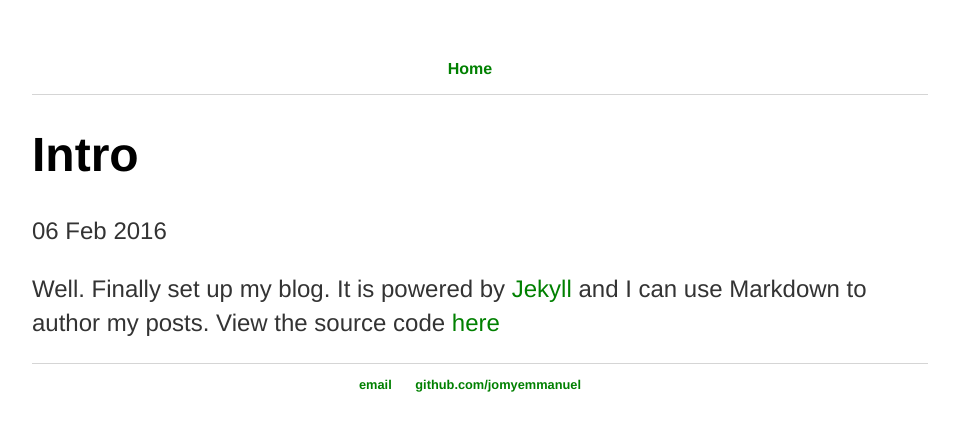
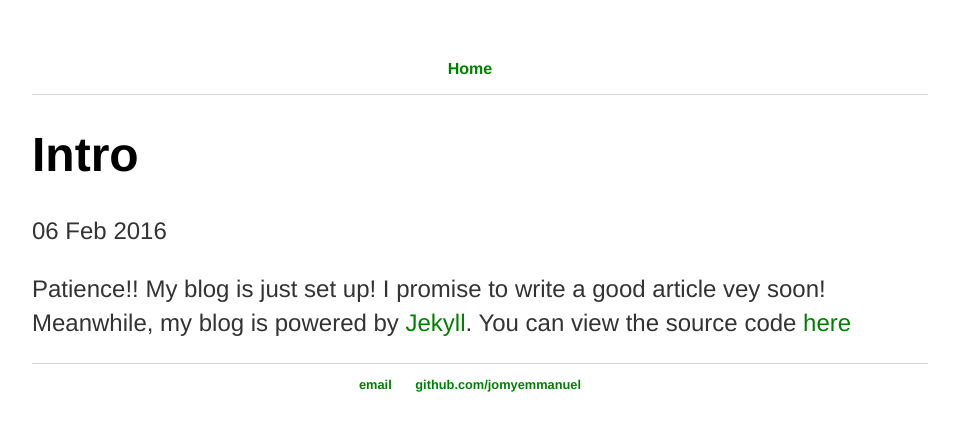
Before and after one commit to jomyemmanuel/jomyemmanuel.github.io, a Jekyll site: the page built from _posts/2016-02-06-Intro.md, in a window 1280 px wide. Shown: the top 431 px of the page, without its empty margins (160-1119 px from the left). Built offline with Jekyll 4.4.1, drawn with Linux system fonts in a browser that asks for light colours.

Commit message:
updated blog

```diff
--- a/_posts/2016-02-06-Intro.md
+++ b/_posts/2016-02-06-Intro.md
@@ -4,4 +4,4 @@ title: "Intro"
 date: 2016-02-06
 ---
 
-Well. Finally set up my blog. It is powered by [Jekyll](http://jekyllrb.com) and I can use Markdown to author my posts. View the source code [here](https://github.com/jomyemmanuel/jomyemmanuel.github.io)
+Patience!! My blog is just set up! I promise to write a good article vey soon!  Meanwhile, my blog is powered by [Jekyll](http://jekyllrb.com). You can view the source code [here](https://github.com/jomyemmanuel/jomyemmanuel.github.io)
```
